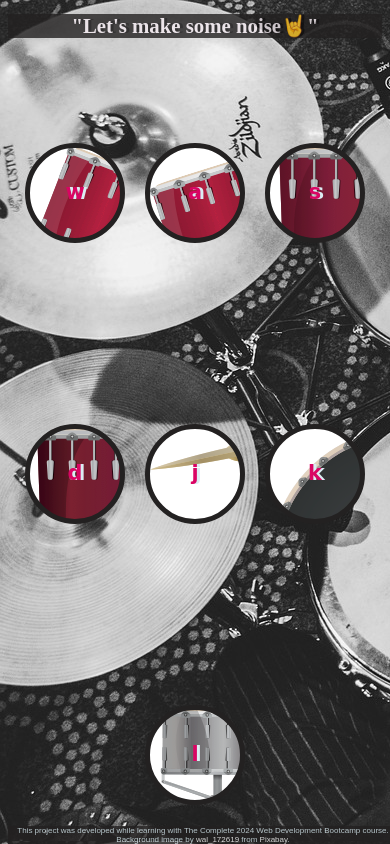
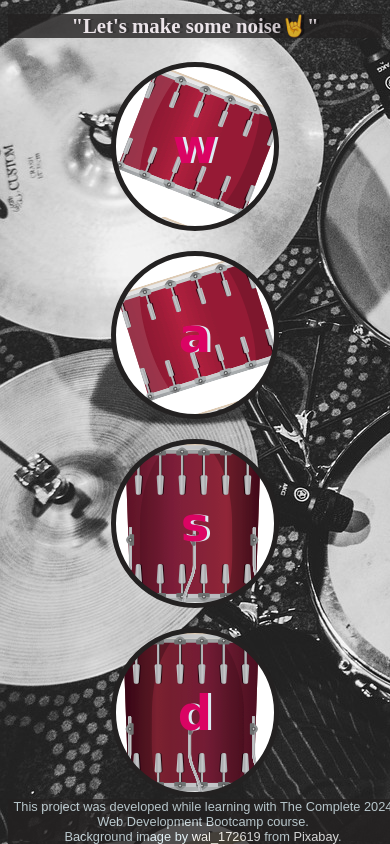
Before and after one commit to mikkojkaukonen/Drum-Kit-Page-The-Complete-2024-Web-Development-Bootcamp, a plain HTML site: page index.html in a window 390 px wide. Shown: the top 844 px of the page. Drawn offline with Linux system fonts and the light colour scheme; a web font is replaced by a local one.

Commit message:
Update styles.css
Fine-tune mobile scaling adjustments

```diff
--- a/styles.css
+++ b/styles.css
@@ -111,11 +111,11 @@ footer a:hover {
     margin: 0%;
   }
   .drum {
-    width: 100px;
-    height: 100px;
-    font-size: 1.3rem;
+    width: 20vh;
+    height: 20vh;
+    font-size: 3rem;
   }
   footer {
-    font-size: 0.5rem;
+    font-size: 0.8rem;
   }
 }
```
